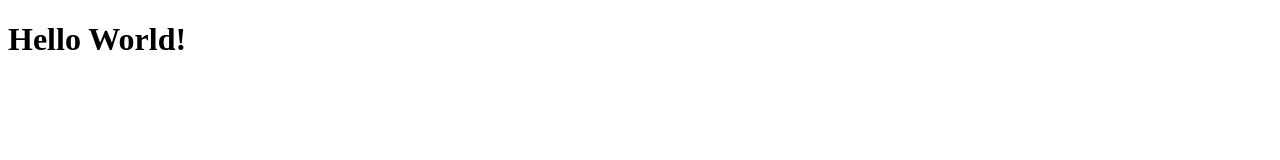
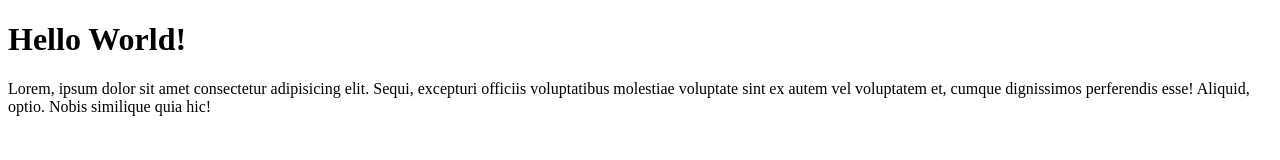
Before and after one commit to RikyAdiPutra/riky-git-test, a plain HTML site: page index.html in a window 1280 px wide. Drawn offline with Linux system fonts and the light colour scheme.

Commit message:
menambahkan paragraf

```diff
--- a/index.html
+++ b/index.html
@@ -8,5 +8,11 @@
   </head>
   <body>
     <h1>Hello World!</h1>
+    <p>
+      Lorem, ipsum dolor sit amet consectetur adipisicing elit. Sequi, excepturi
+      officiis voluptatibus molestiae voluptate sint ex autem vel voluptatem et,
+      cumque dignissimos perferendis esse! Aliquid, optio. Nobis similique quia
+      hic!
+    </p>
   </body>
 </html>
```
